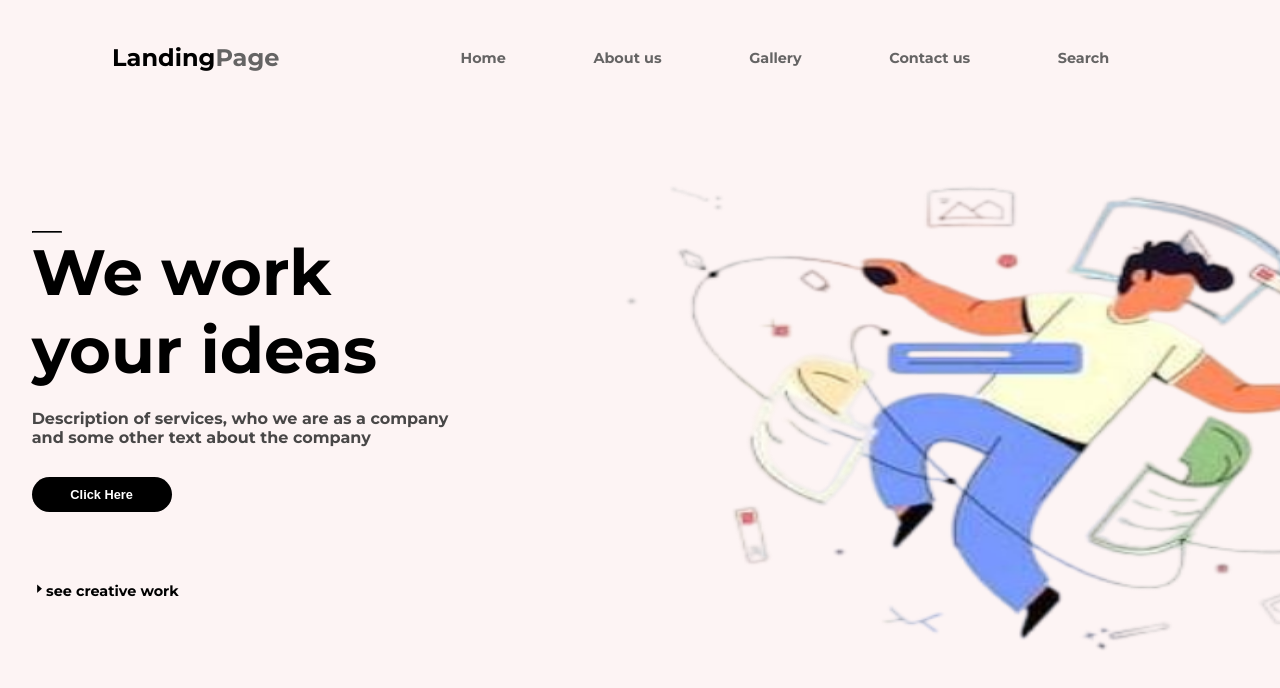
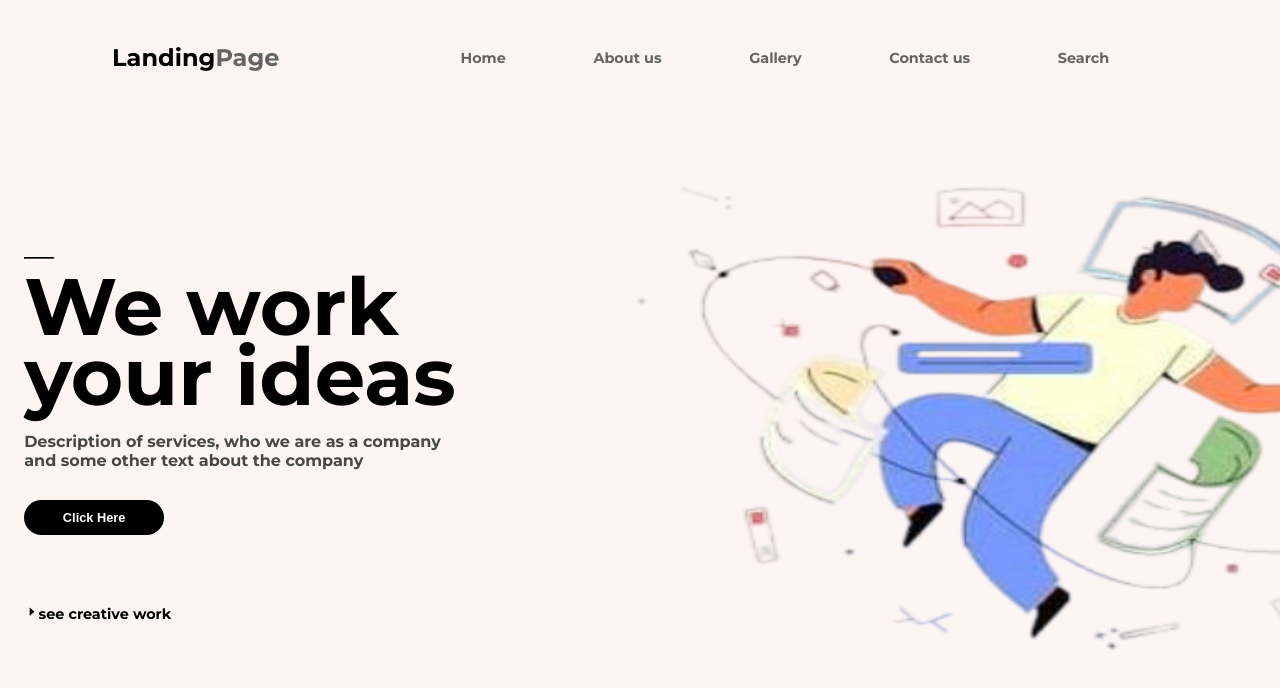
Before and after one commit to Chineche-Okeke/LandingPage, a plain HTML site: page index.html in a window 1280 px wide. Shown: the top 688 px of the page. Drawn offline with nearby package versions, Linux system fonts and the light colour scheme.

Commit message:
first commit

```diff
--- a/index.html
+++ b/index.html
@@ -14,7 +14,7 @@
         <h3 class="logo">Landing<span>Page</span></h3>
         <ul>
             <li><a href="#">Home</a></li>
-            <li style="color: black;"><a href="#">About us</a></li>
+            <li class="styling"><a href="#">About us</a></li>
             <li><a href="#">Gallery</a></li>
             <li><a href="#">Contact us</a></li>
             <li><a href="#">Search</a></li>
--- a/style.css
+++ b/style.css
@@ -17,6 +17,9 @@ body {
     align-items: center;
     justify-content: space-between;
     padding: 1rem 7rem;
+    position: fixed;
+    top: 0;
+    width: 100%;
 
 }
 
@@ -30,6 +33,8 @@ body {
 span {
     color:  rgb(101, 100, 100);
 }
+
+
 
 .nav-bar ul {
     list-style-type: none;
@@ -66,16 +71,17 @@ hr {
     display: flex;
     align-items: center;
     justify-content: center;
-    height: 50vh;
+    height: 100vh;
     position: relative;
-    top: 110px;
+    top: 50px;
     right: 400px;
 }
 
 .main-content-1 h1 {
-    font-size: 4rem;
+    font-size: 5rem;
     color: black;
-    font-weight: bold;
+    font-weight: bold; line-height: 70px;
+    margin-top: 13px;
 }
 
 .main-content-1 p {
@@ -107,7 +113,11 @@ img {
     width: 950px;
     height: 650px;
     position: absolute;
-    left:600px;
+    left:610px;
     bottom: 120px;
     top: 50px;
 }
+
+.styling {
+    color:black ;
+}
```
Also changed, not shown: 1 other file.
